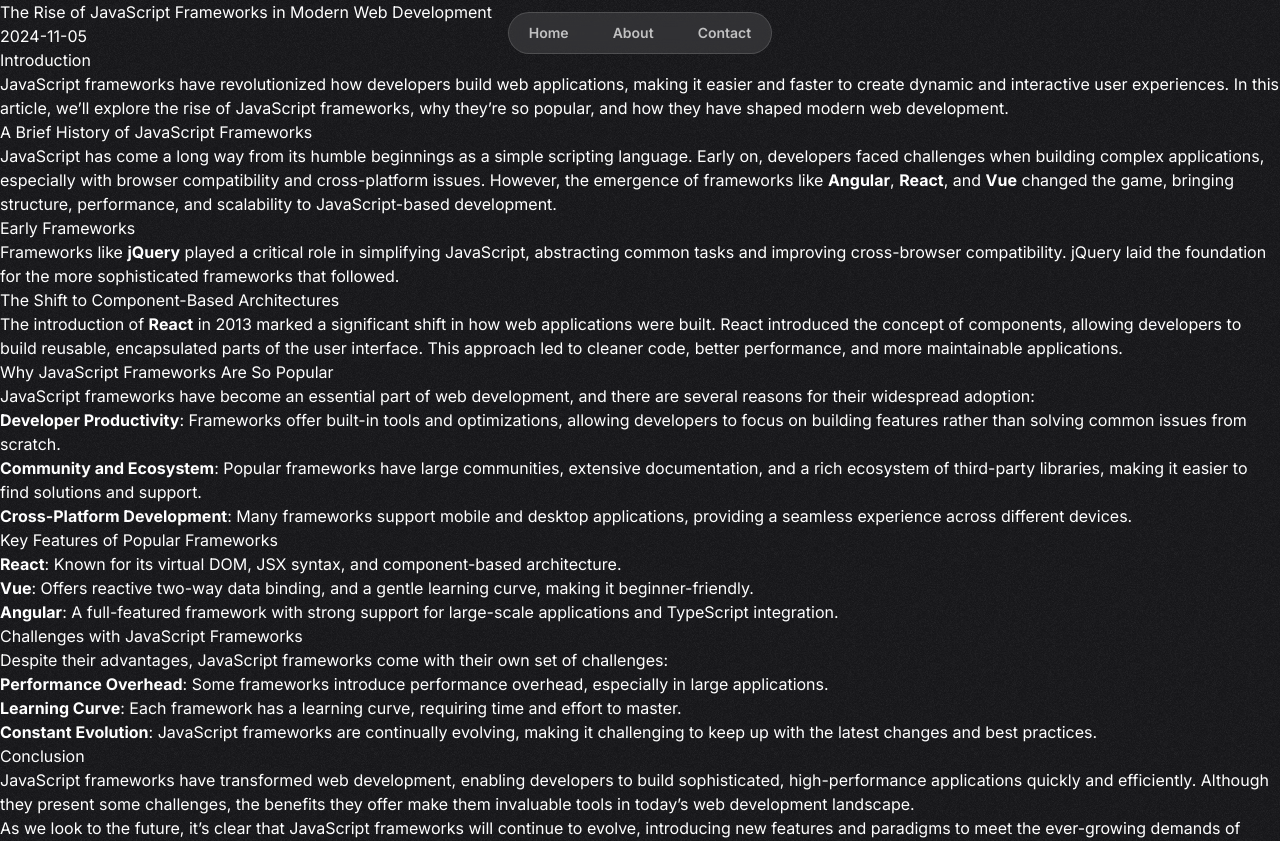
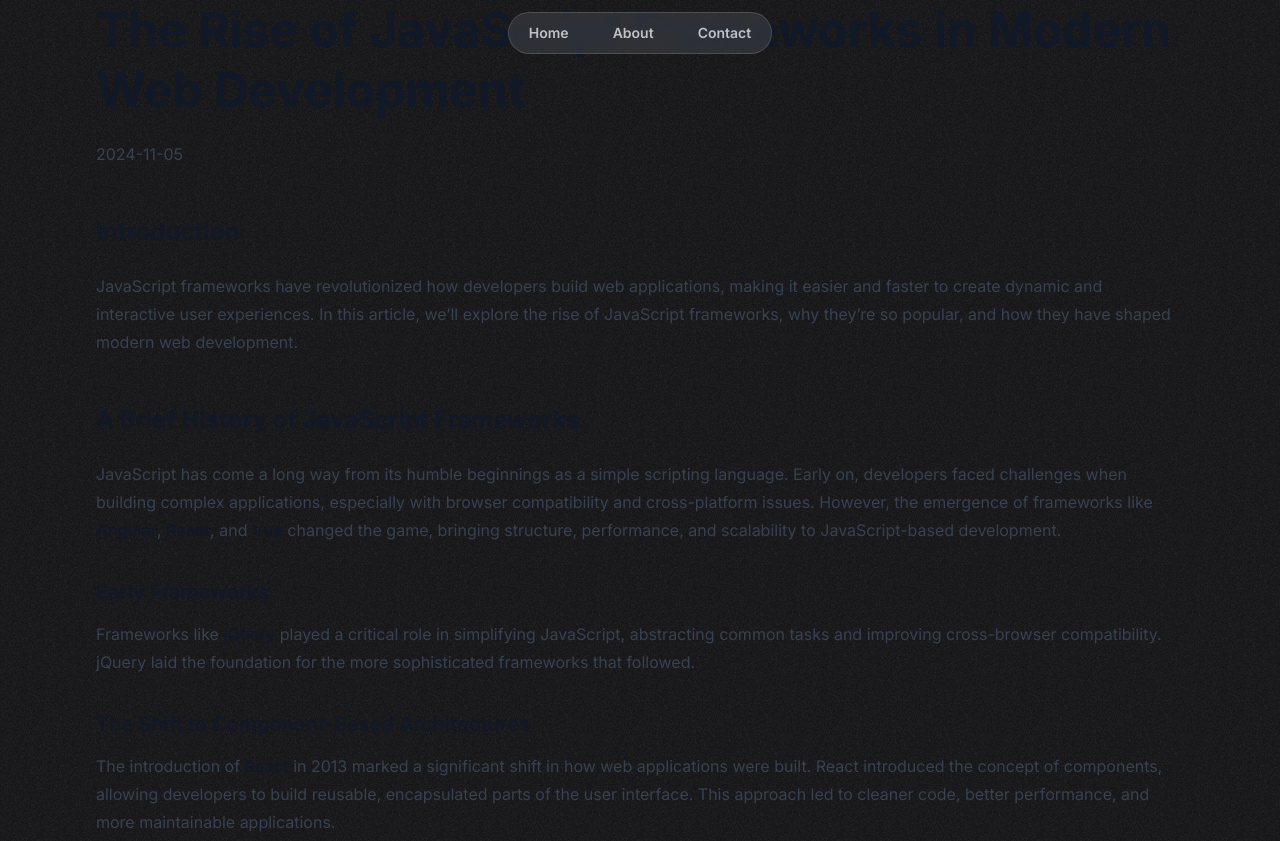
Before and after one commit to surya9490/portfolio, a Next.js app: page /posts/sample-article in a window 1280 px wide. Shown: the top 841 px of the page. Built offline with nearby package versions, Linux system fonts and the light colour scheme; a web font is replaced by a local one.

Commit message:
mdx changes

```diff
--- a/package.json
+++ b/package.json
@@ -11,6 +11,7 @@
   },
   "dependencies": {
     "@svgr/webpack": "^8.1.0",
+    "@tailwindcss/typography": "^0.5.15",
     "@types/nodemailer": "^6.4.16",
     "@vercel/analytics": "^1.4.0",
     "@vercel/speed-insights": "^1.1.0",
--- a/src/app/posts/[slug]/page.tsx
+++ b/src/app/posts/[slug]/page.tsx
@@ -3,6 +3,7 @@
 import { notFound } from 'next/navigation';
 
 const md = new MarkdownIt();
+
 
 // Generate static params for dynamic routes
 export async function generateStaticParams() {
@@ -21,7 +22,10 @@
 
 // Dynamic route component
 export default async function Post({ params }: { params: { slug: string } }) {
-  const post = await fetchPost(params.slug);
+  // Await params to ensure we can access its properties
+  const { slug } = await params;
+
+  const post = await fetchPost(slug);
 
   if (!post) {
     notFound(); // Redirect to a 404 page
@@ -31,8 +35,12 @@
   const htmlContent = md.render(post.content);
 
   return (
-    <article>
-      <h1>{post.title}</h1>
+    <article className="prose container">
+      {post.title && (
+        <h1 className="font-bold lg:text-5xl text-3xl lg:leading-tight mb-4">
+          {post.title}
+        </h1>
+      )}
       <p className="post-meta">{post.date}</p>
       <div
         className="post-content"
@@ -40,4 +48,5 @@
       />
     </article>
   );
+
 }
--- /dev/null
+++ b/src/posts/wishlist.md
@@ -0,0 +1,79 @@
+---
+title: "Shopify wishlist App"
+---
+
+
+A powerful Shopify Wishlist app that enhances customer experience by allowing users to save their favorite products. The app includes a robust admin panel and an intuitive storefront integration.
+
+---
+
+## 🛠 Features
+
+### Admin Panel
+- **Settings:**
+  Customize your wishlist experience with options like:
+  - Variant Detection
+  - Guest Wishlist
+  - Toaster notifications for added feedback.
+  Example notifications:
+  - Product added to the wishlist.
+  - Product removed from the wishlist.
+  - Fetching wishlist data.
+
+- **Dashboard:**
+  Gain insights with detailed analytics:
+  - Total wishlisted items and unique products.
+  - Wishlist page views and customer stats.
+  - Top wishlisted products with their respective counts.
+
+### Storefront
+- **Wishlist Pop-up:**
+  Seamless integration with a visually appealing wishlist popup.
+- **Search Functionality:**
+  Users can quickly search and find their wishlisted products.
+- **Interactive Wishlist Icon:**
+  The heart icon dynamically updates based on the wishlist state.
+
+---
+
+## 🚀 Technologies Used
+
+- **Frameworks and Libraries:**
+  - [Remix](https://remix.run)
+  - [Polaris](https://polaris.shopify.com)
+  - [TailwindCSS](https://tailwindcss.com)
+
+- **Shopify Tools:**
+  - [Shopify App Bridge](https://shopify.dev/docs/apps/tools/app-bridge)
+  - [Liquid](https://shopify.dev/docs/themes/liquid)
+
+- **Database and APIs:**
+  - MongoDB
+  - Prisma
+  - GraphQL
+
+- **Languages:**
+  - JavaScript
+
+---
+
+## 🌟 Screenshots
+
+### Admin Panel - Settings
+![Admin Panel - Settings](upload/file-KvfNMXSPeYid6uWpSbMWW6)
+
+### Admin Panel - Dashboard
+![Admin Panel - Dashboard](upload/file-Mmfsj4TRyuSPAWAH81mUDC)
+
+### Storefront
+![Storefront](upload/file-HGdmhDGGe95WHYqqcywJmu)
+
+---
+
+## 💡 Why Choose This App?
+
+This wishlist app combines a rich feature set with a modern and scalable architecture. Perfect for merchants looking to increase customer retention and engagement on their Shopify stores.
+
+---
+
+Want to explore more of my projects? Check out my [portfolio](https://www.dev-surya.online)!
--- a/tailwind.config.ts
+++ b/tailwind.config.ts
@@ -23,7 +23,7 @@
     },
     extend: {
       fontFamily: {
-        sans: "var(--font-sans)",  // Ensure CSS custom variables are defined in your styles
+        sans: "var(--font-sans)", // Ensure CSS custom variables are defined in your styles
         serif: "var(--font-serif)",
       },
       animation: {
@@ -55,9 +55,46 @@
           },
         },
       },
+      typography: {
+        // Custom prose styles for Markdown content
+        mdx: {
+          css: {
+            color: "#fff",
+            h1: {
+              fontWeight: "bold",
+              fontSize: "2rem", // Apply smaller size for responsiveness
+              "@screen lg": {
+                fontSize: "3rem", // Larger size for large screens
+                lineHeight: "tight", // Use line-tight for better spacing
+              },
+              marginBottom: "1rem",
+            },
+            h2: {
+              fontWeight: "bold",
+            },
+            p: {
+              color: "rgb(161 161 170 / var(--tw-text-opacity))",
+              marginTop: "3rem",
+              marginBottom: "1rem",
+            },
+            a: {
+              color: "#2563eb", // Tailwind blue-600
+              textDecoration: "underline",
+              "&:hover": {
+                color: "#3b82f6", // Tailwind blue-500
+              },
+            },
+
+            img: {
+              borderRadius: "1rem", // rounded-xl
+              border: "1px solid #3b3f43", // border-zinc-800 equivalent
+            },
+          },
+        },
+      },
     },
   },
-  plugins: [],
+  plugins: [require("@tailwindcss/typography")],
 };
 
 export default config;
```
Also changed, not shown: 1 other file (tests, documents, lock files or other folders).
